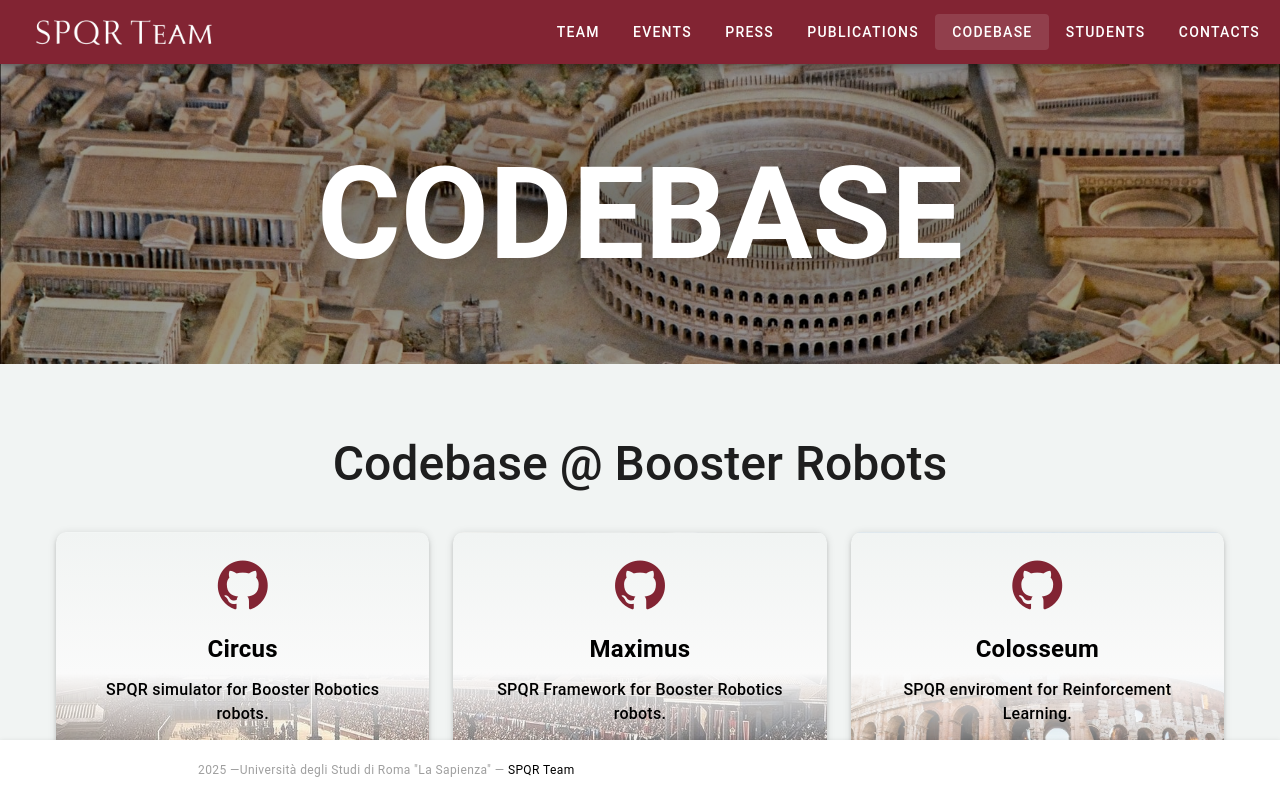
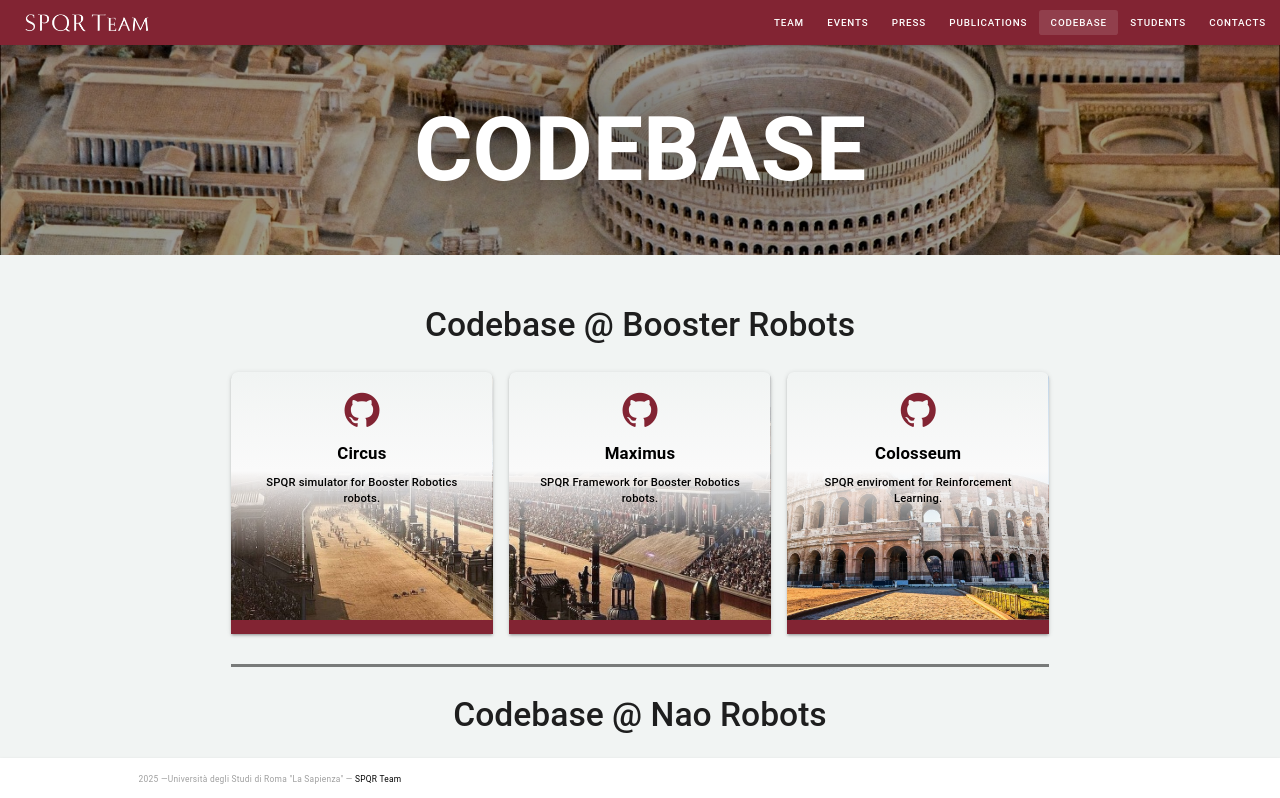
Before and after one commit to SPQRTeam/spqr-team-website, a Vue app: page /codebase in a window 1280 px wide. Shown: the top 798 px of the page. Built offline with nearby package versions, Linux system fonts and the light colour scheme; a small style sheet from the web is missing.

Commit message:
handle screen zoom

```diff
--- a/src/pages/students.vue
+++ b/src/pages/students.vue
@@ -171,6 +171,10 @@
 </script>
 
 <style scoped>
+.cover-image :deep(img) {
+    object-position: center 40% !important;
+}
+
 .wip-banner {
     position: sticky;
     top: 0;
@@ -187,35 +191,6 @@
     font-size: 1rem;
     text-align: center;
 }
-
-.cover-image :deep(img) {
-    object-position: center 40% !important;
-}
-
-.cover-section {
-    width: 100%;
-    height: 400px;
-    position: relative;
-    overflow: hidden;
-}
-
-.cover-image {
-    width: 100%;
-    height: 100%;
-}
-
-.cover-overlay {
-    position: absolute;
-    top: 0;
-    left: 0;
-    width: 100%;
-    height: 100%;
-    background: rgba(0, 0, 0, 0.4);
-    display: flex;
-    align-items: center;
-    justify-content: center;
-}
-
 
 .content-wrapper {
     max-width: 1200px;
--- a/src/styles/settings.scss
+++ b/src/styles/settings.scss
@@ -18,10 +18,65 @@
   background-color: #f1f4f3 !important;
 }
 
+// Responsive zoom system - baseline: 2560x1600 @ 0.9 zoom
+// The zoom scales proportionally to maintain consistent viewport across different resolutions
+
+// Default for very small screens (mobile)
+html {
+  zoom: 0.60;
+}
+
+// Small tablets and large phones (768px - 1023px)
+@media (min-width: 768px) {
+  html {
+    zoom: 0.60;
+  }
+}
+
+// Tablets and small laptops (1024px - 1365px)
+@media (min-width: 1024px) {
+  html {
+    zoom: 0.70;
+  }
+}
+
+// Standard laptops (1366px - 1599px)
+@media (min-width: 1366px) {
+  html {
+    zoom: 0.70;
+  }
+}
+
+// Large laptops and small desktops (1600px - 1919px)
+@media (min-width: 1600px) {
+  html {
+    zoom: 0.75;
+  }
+}
+
+// Full HD displays (1920px - 2559px)
+@media (min-width: 1920px) {
+  html {
+    zoom: 0.88;
+  }
+}
+
+// Your baseline: 2560x1600 and similar high-res displays (2560px+)
+@media (min-width: 2560px) {
+  html {
+    zoom: 1.0;
+  }
+}
+
+// 4K displays (3840px+)
+@media (min-width: 3840px) {
+  html {
+    zoom: 1.4;
+  }
+}
+
 .cover-section {
-    margin-left: calc(-50vw + 50%);
-    margin-right: calc(-50vw + 50%);
-    width: 100vw;
+    width: 100%;
     aspect-ratio: 16 / 5;
     overflow: hidden;
     max-height: 300px;
```
